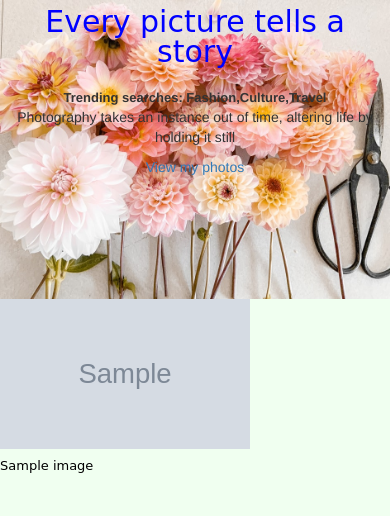
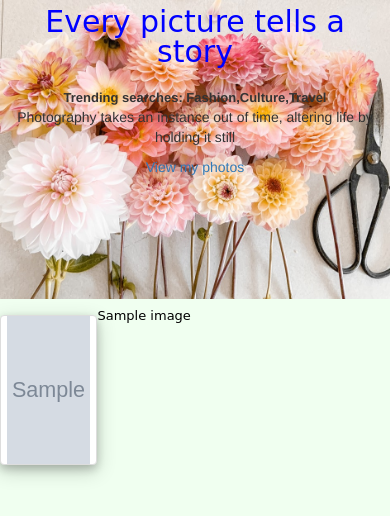
Before and after one commit to Bridgit-wairimu/pictures-galore, a Django app: page / in a window 390 px wide. Shown: the part 145-661 px from the top of the page. Run offline with Django 3.2, Linux system fonts and the light colour scheme; tables that the repository leaves empty hold one stand-in row (values such as "Sample post"); grey boxes marked "Sample" are stand-in pictures; some libraries are stand-ins or nearby versions.

Commit message:
added a media query feature

```diff
--- a/photos/templates/base.html
+++ b/photos/templates/base.html
@@ -25,7 +25,8 @@
 
     {% block scripts %}
         <script src="https://ajax.googleapis.com/ajax/libs/jquery/3.2.1/jquery.min.js"></script>
-     {% bootstrap_javascript %}
+
+        {% bootstrap_javascript %}
     {% endblock %}
 </body>
 </html>
--- a/photos/templates/welcome.html
+++ b/photos/templates/welcome.html
@@ -23,12 +23,13 @@
 
 <div class="card-columns">
     {% for image in images %}
-    <div class="card" data-toggle="modal" data-target="#{{image.id}}" >
-        <img src="{{image.image.url}}" alt="{{image.name}}" class="card-img" width="250px" height="150px">
+    <div class="poraloid" data-toggle="modal" data-target="#{{image.id}}" >
+        <img src="{{image.image.url}}" alt="{{image.name}}" class="card-img" width="200px" height="150px">
     </div>
 
     <div class="overlay">
         <h4>{{image.name}}</h4>
+
     </div>
     {% endfor %}
 
--- a/static/css/styles.css
+++ b/static/css/styles.css
@@ -36,6 +36,22 @@ h4{
     color: black;
 }
 
-.card{
-    width: 100%;
+img{
+    margin-top: 20px;
+    display: flex;
+    border: 1px solid #ddd;
+    border-radius: 4px;
+    background-color: white;
+    box-shadow: 0 4px 8px 0 rgba(0, 0, 0, 0.2), 0 6px 20px 0 rgba(0, 0, 0, 0.19);
+    padding: 0 6px;
+    float: left;
+    width: 24.99999%;
+    margin: 6px 0;
+    cursor: pointer;
 }
+
+  @media only screen and (max-width: 500px){
+    .img {
+      width: 100%;
+    }
+  }
```
